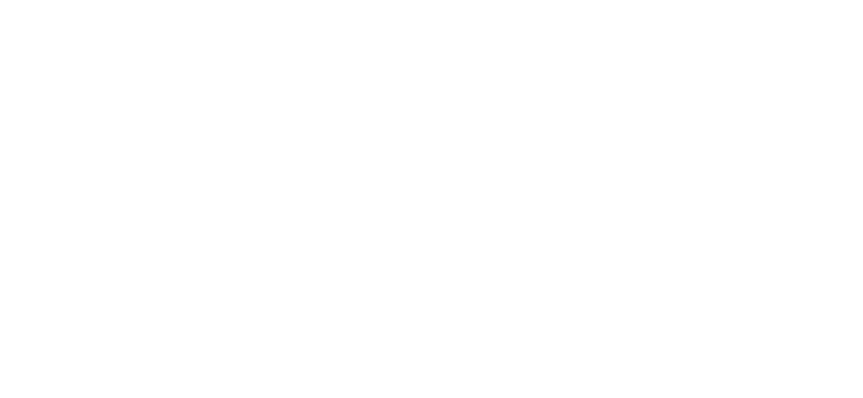
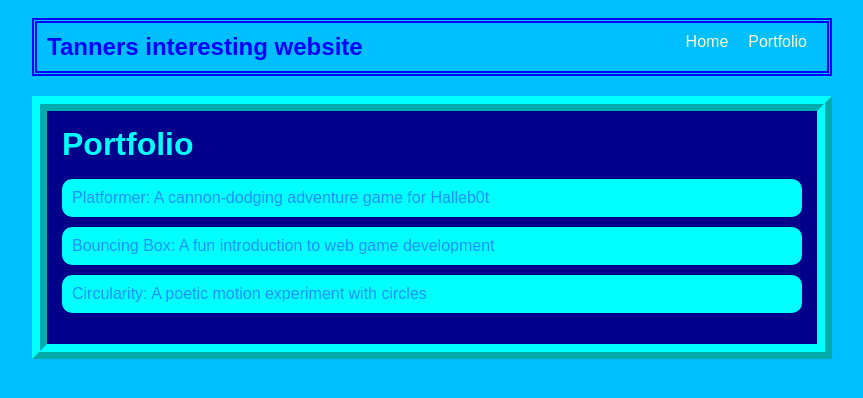
Before and after one commit to TannerG7/TannerG7.github.io, a plain HTML site: page portfolio.html in a window 1280 px wide. Shown: the whole page, without its empty margins (208-1071 px from the left). Drawn offline with Linux system fonts and the light colour scheme.

Commit message:
added portfolio

```diff
--- a/portfolio.html
+++ b/portfolio.html
@@ -0,0 +1,42 @@
+<!DOCTYPE html>
+<html>
+  <head>
+    <title>
+    Tanners interesting website</title>
+    <link rel="stylesheet" href="style.css" />
+  </head>
+
+  <body>
+    <!-- All content goes here -->
+    <div id="all-contents">
+  <nav>
+    <h1>Tanners interesting website</h1>
+    <ul id="nav-ul">
+  <li class="nav-li">
+  <a href="index.html">Home</a>
+  </li>
+<li class="nav-li">
+  <a href="portfolio.html">Portfolio</a>
+</li>
+</ul>
+</nav>
+
+  <main>
+   <div class="content">
+    <h1>Portfolio</h1>
+    <ul id="portfolio">
+      <li>
+  <a href="fsd-projects/platformer/">Platformer: A cannon-dodging adventure game for Halleb0t</a>
+</li>
+<li>
+  <a href="fsd-projects/bouncing-box/">Bouncing Box: A fun introduction to web game development</a>
+</li>
+<li>
+  <a href="fsd-projects/circularity/">Circularity: A poetic motion experiment with circles</a>
+</li>
+    </ul>
+  </div>
+  </main>
+    </div>
+  </body>
+</html>
--- a/style.css
+++ b/style.css
@@ -48,7 +48,7 @@ a {
 
 /* main container area beneath menu */
 main {
-    background:darkturquoise;
+    background:darkblue;
     display: flex;
     margin-top: 20px;
     border: 4mm ridge cyan
@@ -80,3 +80,27 @@ main {
 h2, h3 {
     margin: 0px;
 }
+.content h1 {
+  color:aqua;
+}
+
+#portfolio {
+  list-style-type: none;
+  padding-left: 0;
+}
+
+#portfolio li {
+  background:cyan;
+  padding: 10px;
+  border-radius: 10px;
+  margin-bottom: 10px;
+}
+
+#portfolio li:hover {
+  background:navy;
+}
+
+#portfolio a {
+  text-decoration: none;
+  color:dodgerblue;
+}
```
